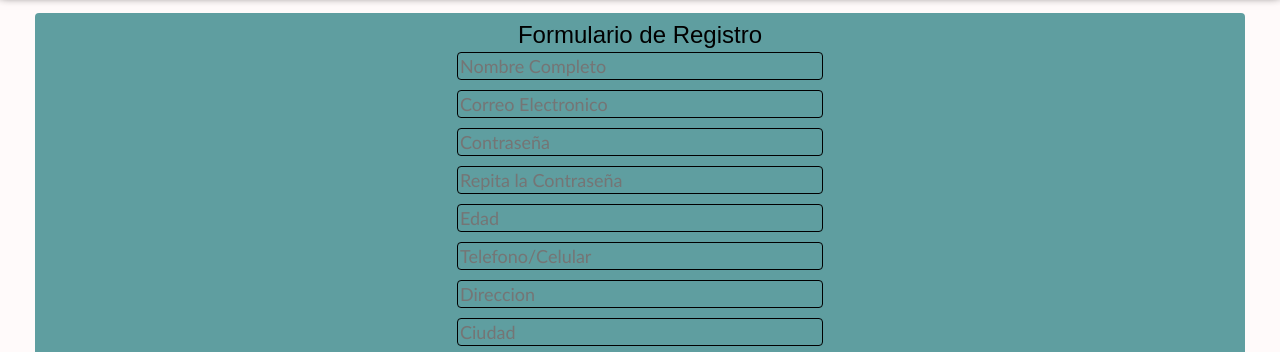
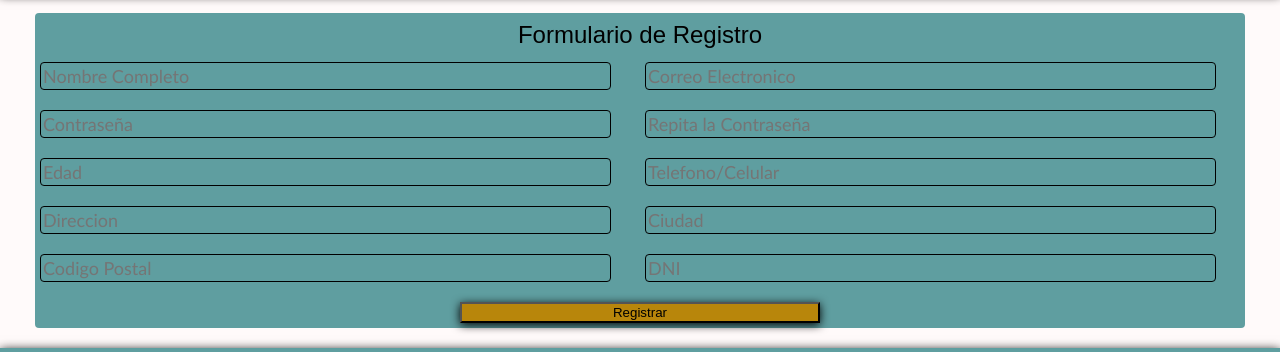
Before and after one commit to zequ22/TP2_Flexbox, a plain HTML site: page registro.html in a window 1280 px wide. Shown: the part 57-409 px from the top of the page. Drawn offline with Linux system fonts and the light colour scheme.

Commit message:
CSS del Registro listo.

```diff
--- a/styles.css
+++ b/styles.css
@@ -262,23 +262,25 @@ footer{
         margin: 10px;
     }
 
-    .formu{
-        background: cadetblue;
-        display: flex;
-        flex-wrap: wrap;
-        justify-content: space-between;
+    .formu {
+        display: grid;
+        grid-template-columns: repeat(2, 1fr);
+        gap: 10px;
+        align-items: center;
     }
 
-    .formu h4{
-        font-size: 24px;
-        font-family: Arial, Helvetica, sans-serif;
-        padding: 5px;
+    .formu h4 {
+        grid-column: 1 / span 2;
+        text-align: center;
+    }
+
+    .formu .btnRegistro {
+        grid-column: 1 / span 2;
+        justify-self: center;
+        width: 30%;
     }
 
     .campos{
-        width: 30%;
-        flex-basis: calc(50% - 10px); /* Calcula el ancho para dos columnas con un espacio de 10px entre ellas */
-  margin-bottom: 10px;
+        width: 95%;
     }
-
 }
```
